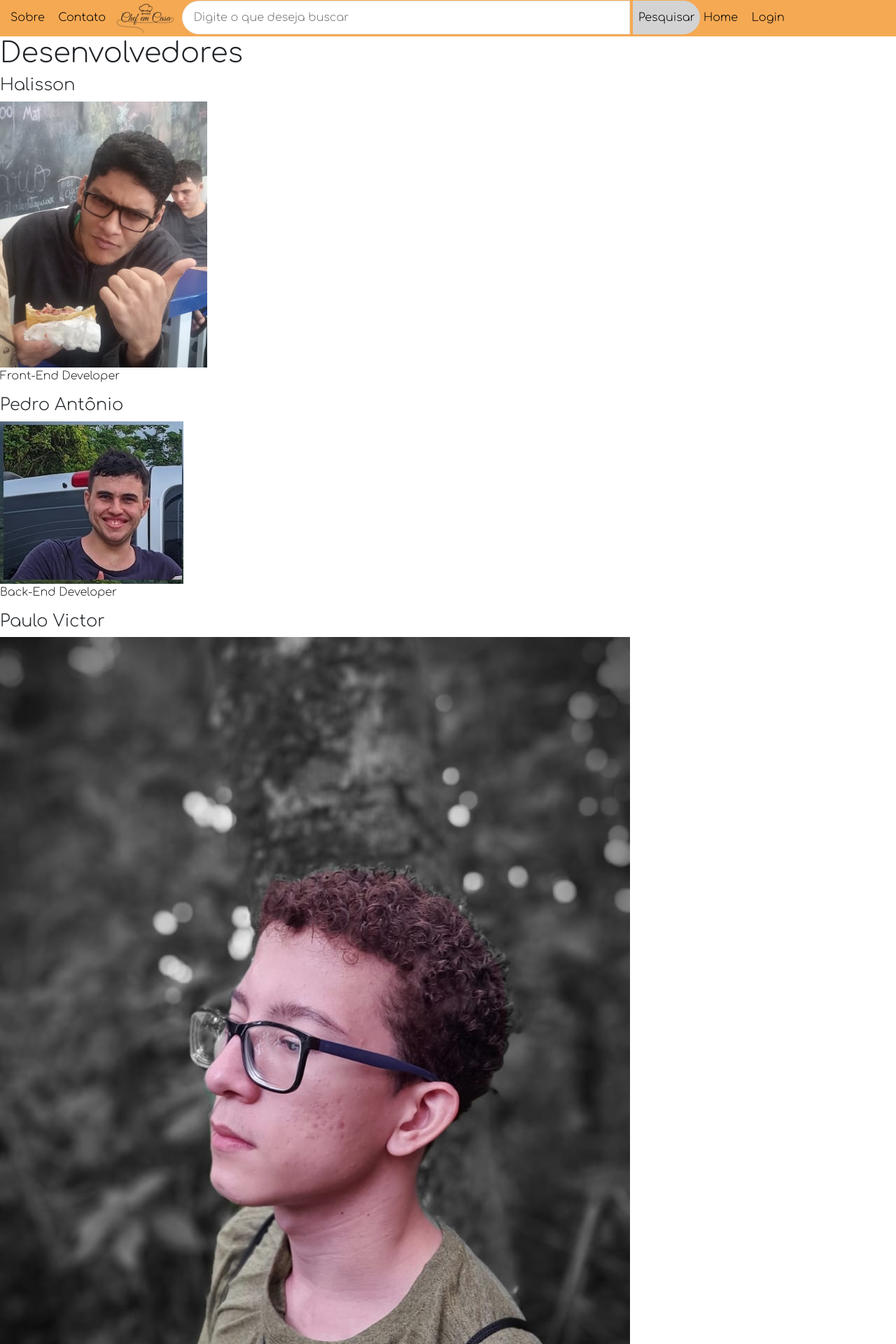
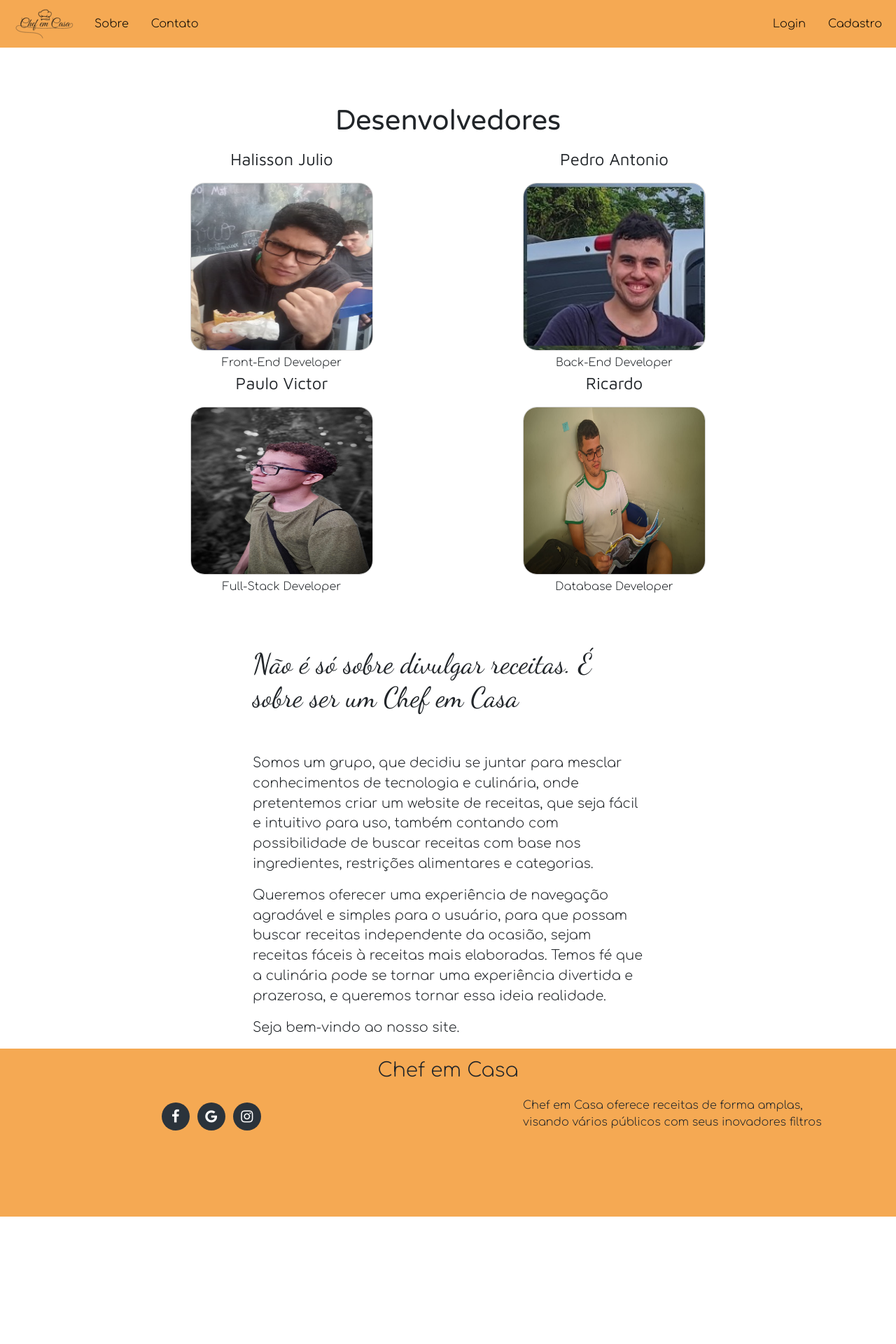
Before and after one commit to PauloVictorSilipina/Chef-em-Casa, a PHP site: page /sobre.html in a window 1280 px wide; the page is wider, and only the part inside the window is pictured. Shown: the top 1920 px of that part at 70% size. After the commit the page ends 1738 px from the top of that part, so only its background shows below. Run offline with PHP 8.4, Linux system fonts and the light colour scheme; some libraries are stand-ins or nearby versions.

Commit message:
Finalizei o HOME, SOBRE e Quase o Login

```diff
--- a/css/css_base.css
+++ b/css/css_base.css
@@ -116,3 +116,18 @@ footer h3{
     background: #dd4b39;
     color: white;
 }
+
+.contact-box {
+    text-align: center;
+}
+
+.contact-box li {
+    list-style: none;
+    display: inline;
+}
+
+.footer-separator {
+    margin: 20px 0 10px;
+    position: relative;
+    text-align: center;
+}
--- a/css/css_home.css
+++ b/css/css_home.css
@@ -2,7 +2,7 @@
 }
 
 .imagens {
-    margin-top: 10rem;
+    margin-top: 1rem;
     text-align: center;
 }
 
--- /dev/null
+++ b/css/css_sobre.css
@@ -0,0 +1,42 @@
+@import url('https://fonts.googleapis.com/css2?family=Maven+Pro&display=swap');
+@import url('https://fonts.googleapis.com/css2?family=Dancing+Script&display=swap');
+@import url('https://fonts.googleapis.com/css2?family=Dancing+Script&family=Varela+Round&display=swap');
+
+.desenvolvedores h1{
+    padding-top: 5rem;
+    text-align: center;
+    font-family: 'Varela Round', sans-serif;
+}
+
+.nome {
+    font-size: 1.5rem;
+    padding-top: 5px;
+    text-align: center;
+    font-family: 'Maven Pro', sans-serif;
+}
+
+.funcao {
+    padding-top: 5px;
+    text-align: center;
+}
+
+.dev {
+    height: 20rem;
+}
+.desenvolvedores img {
+    width: 100%;
+    height: 75%;
+    border-radius: 20px;
+    border: 1px solid lightgrey;
+}
+
+.texto_sobre h2 {
+    font-size: 2.5rem;
+    padding-top: 5rem;
+    padding-bottom: 3rem;
+    font-family: 'Dancing Script', cursive;
+}
+
+.texto_sobre p {
+    font-size: 1.2rem
+}
--- a/sobre.html
+++ b/sobre.html
@@ -5,88 +5,120 @@
     <meta http-equiv="X-UA-Compatible" content="IE=edge">
     <meta name="viewport" content="width=device-width, initial-scale=1.0">
     <link href="https://cdn.jsdelivr.net/npm/bootstrap@5.3.0-alpha3/dist/css/bootstrap.min.css" rel="stylesheet" integrity="sha384-KK94CHFLLe+nY2dmCWGMq91rCGa5gtU4mk92HdvYe+M/SXH301p5ILy+dN9+nJOZ" crossorigin="anonymous">
+    <link rel="stylesheet" href="https://cdnjs.cloudflare.com/ajax/libs/font-awesome/4.7.0/css/font-awesome.min.css">
+
+    <script src="https://cdn.jsdelivr.net/npm/bootstrap@5.3.0-alpha3/dist/js/bootstrap.bundle.min.js" integrity="sha384-ENjdO4Dr2bkBIFxQpeoTz1HIcje39Wm4jDKdf19U8gI4ddQ3GYNS7NTKfAdVQSZe" crossorigin="anonymous" defer></script>
+
+    <link rel="stylesheet" href="css/css_sobre.css">
     <link rel="stylesheet" href="css/css_base.css">
-    <link rel="stylesheet" href="css/css_sobre.css">
-    <link rel="stylesheet" href="https://cdnjs.cloudflare.com/ajax/libs/font-awesome/4.7.0/css/font-awesome.min.css">
-    <script src="https://kit.fontawesome.com/05b9e3a650.js" crossorigin="anonymous"></script>
-    <title>Chef em Casa</title>
 </head>
 
 <body class="body_sobre">
     <!--criação do cabecalho-->
-    <header class="cabecalho header-stickable">
-        <a class="left-links" href="sobre.html"><span>Sobre</span></a>
-        <a class="left-links" href="contato.html"><span>Contato</span></a>
-        <img src="img/logo.png">
-        <input class="input-procurar" type="text" placeholder="Digite o que deseja buscar">
-        <button class="btn-procurar" type="submit">Pesquisar</button>
-        <a class="right-links" href="index.html"><span>Home</span></a>
-        <a class="right-links" href="login.html"><span>Login</span></a>
-    </header>
+    <nav class="cabecalho navbar navbar-expand-lg">
+        <div class="container-fluid">
+            <a href="index.html"><img src="img/logo.png" alt="logo"></a>
+            <!--responsividade-->
+             <button class="navbar-toggler" type="button" data-bs-toggle="collapse" data-bs-target="#navbarSupportedContent" >
+              <span class="navbar-toggler-icon"></span>
+            </button>
+
+            <!--Itens de menu a direita-->
+             <div class="collapse navbar-collapse" id="navbarSupportedContent">
+              <ul class="navbar-nav me-auto">
+                <li class="nav-item">
+                  <a class="nav-link"  href="sobre.html">Sobre</a>
+                </li>
+                <li class="nav-item">
+                    <a class="nav-link" href="contato.html">Contato</a>
+                </li>
+              </ul>
+              <!--Itens de menu a esquerda-->
+              <ul class="navbar-nav ml-auto">
+                <li class="nav-item">
+                  <a class="nav-link"  href="login.html">Login</a>
+                </li>
+                <li class="nav-item">
+                    <a class="nav-link" href="cadastro.html">Cadastro</a>
+                </li>
+
+              </ul>
+            </div>
+          </div>
+     </nav>
 
     <!--titulo explicando que são os devs da página-->
-    <h1>Desenvolvedores</h1>
 
     <!--div para guardar as imagens dos devs e moldá-las-->
-    <div class="desenvolvedores">
-
-        <div class="dev">
-            <h4>Halisson</h4>
+    <div class="container desenvolvedores">
+        <h1>Desenvolvedores</h1>
+        <div class="devs row">
+            <div class="col-8 offset-2 col-lg-3 offset-lg-2 dev">
+                <p class="nome">Halisson Julio</p>
                 <img src="img/halisson.png" alt="Halisson">
-            <p>Front-End Developer</p>
+                <p class="funcao">Front-End Developer</p>
             </div>
 
-        <div class="dev">
-            <h4>Pedro Antônio</h4>
+            <div class="col-8 offset-2 col-lg-3 offset-lg-2 dev">
+                <p class="nome">Pedro Antonio</p>
                 <img src="img/pedroantonio.jpeg" alt="Pedro Antônio">
-            <p>Back-End Developer</p>
+                <p class="funcao">Back-End Developer</p>
             </div>
 
-        <div class="dev">
-            <h4>Paulo Victor</h4>
+            <div class="col-8 offset-2 col-lg-3 offset-lg-2 dev">
+                <p class="nome">Paulo Victor</p>
                 <img src="img/paulovictor.jpg" alt="Paulo Victor">
-            <p>Full-Stack Developer</p>
+                <p class="funcao">Full-Stack Developer</p>
             </div>
 
-        <div class="dev">
-            <h4>Ricardo</h4>
+            <div class="col-8 offset-2 col-lg-3 offset-lg-2 dev">
+                <p class="nome">Ricardo</p>
                 <img src="img/ricardo.jpeg" alt="Ricardo">
-            <p>Database Developer</p>
+                <p class="funcao">Database Developer</p>
+            </div>
         </div>
     </div>
 
     <!--texto em paragráfos com a motivação da empresa-->
-    <div class="texto_sobre">
-        <h3>Não é só sobre divulgar receitas. <br><br>É sobre ser um Chef em Casa</h3>
-        <p>
+    <div class="container texto_sobre">
+        <h2 class="col-10 offset-1 col-lg-6 offset-lg-3">Não é só sobre divulgar receitas. É sobre ser um Chef em Casa</h3>
+        <p class="col-10 offset-1 col-lg-6 offset-lg-3">
             Somos um grupo, que decidiu se juntar para mesclar conhecimentos de tecnologia e culinária,
             onde pretentemos criar um website de receitas, que seja fácil e intuitivo para uso, também contando
             com possibilidade de buscar receitas com base nos ingredientes, restrições alimentares e categorias.
-            <br><br>
+        </p>
+        <p class="col-10 offset-1 col-lg-6 offset-lg-3">
             Queremos oferecer uma experiência de navegação agradável e simples para o usuário, para que possam buscar
             receitas independente da ocasião, sejam receitas fáceis à receitas mais elaboradas.
-            <br><br>
             Temos fé que a culinária pode se tornar uma experiência divertida e prazerosa, e queremos tornar
             essa ideia realidade.
-            Seja bem-vindo ao nosso site.</p>
+        </p>
+        <p class="col-10 offset-1 col-lg-6 offset-lg-3">
+            Seja bem-vindo ao nosso site.
+        </p>
     </div>
     <!--rodapé-->
     <footer class="container-fluid">
         <div id="contact-area">
             <div class="container">
                 <div class="row">
-                    <div class="col-md-12">
+                    <div class="col-12 col-lg-12">
                         <h3 class="main-title">Chef em Casa</h3>
                     </div>
-                    <div class="col-md-2 contact-box">
+                    <div class="col-12 col-lg-3 offset-lg-1 contact-box">
+                        <ul class="col-10">
+                            <li>
                                 <a href="#" class="fa fa-facebook"></a>
+                            </li>
+                            <li>
                                 <a href="#" class="fa fa-google"></a>
+                            </li>
+                            <li>
                                 <a href="#" class="fa fa-instagram"></a>
+                            </li>
+                        </ul>
                     </div>
-                    <div class="teste col-md-8">
-
-                    </div>
-                    <div class="col-md-2">
+                    <div class="col-12 col-lg-5 offset-lg-3">
                         <p>Chef em Casa oferece receitas de forma amplas, visando vários públicos com seus inovadores filtros</p>
                     </div>
                 </div>
```
Also changed, not shown: css/css_login.css (+9 -69 lines), index.html (+19 -15 lines), login.html (+60 -42 lines). Lines whose indentation alone changed are shown as unchanged.
